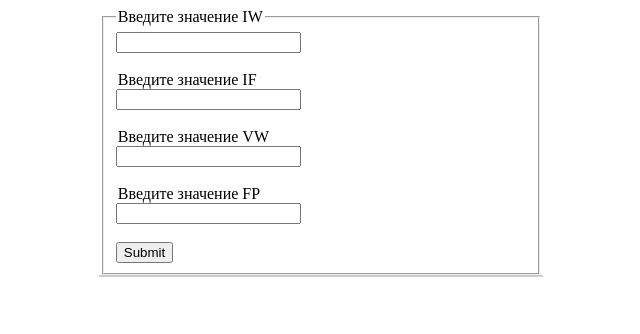
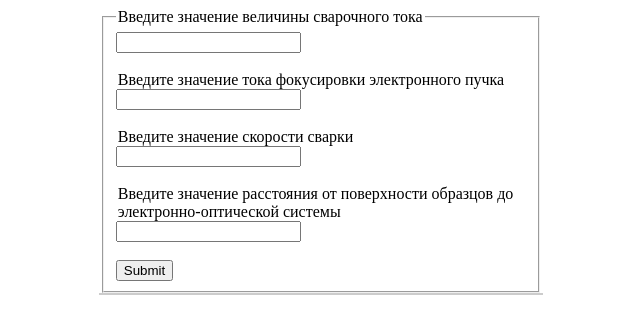
Before and after one commit to Alexandra8900/3, a Python web app: template templates/main.html in a window 1280 px wide. Shown: the top 334 px of the page, without its empty margins (319-959 px from the left). Run offline with Jinja, Linux system fonts and the light colour scheme; the template is opened without the code that fills it, so the values that code supplies are empty.

Commit message:
Add files via upload

```diff
--- a/templates/main.html
+++ b/templates/main.html
@@ -20,22 +20,23 @@ form {
 
 <form action="{{url_for('main')}}" method = "POST">
     <fieldset>
-        <legend>Введите значение IW </legend>
+        <legend>Введите значение величины сварочного тока </legend>
         <input name="IW" type="number"
         required>
         <br>
         <br>
-        <legend>Введите значение IF </legend>
+        <legend>Введите значение тока фокусировки электронного пучка  </legend>
         <input name="IF" type="number"
         required>
         <br>
         <br>
-        <legend>Введите значение VW </legend>
+        <legend>Введите значение скорости сварки </legend>
         <input name="VW" type="number"
         required>
         <br>
         <br>
-        <legend>Введите значение FP </legend>
+        <legend>Введите значение расстояния от поверхности образцов до электронно-оптической
+системы </legend>
         <input name="FP" type="number"
         required>
         <br>
@@ -53,3 +54,5 @@ form {
         <p style="font-size: 30px"> {{result}}</p>
     {% endif %}
     </div>
+
+</div>
```
